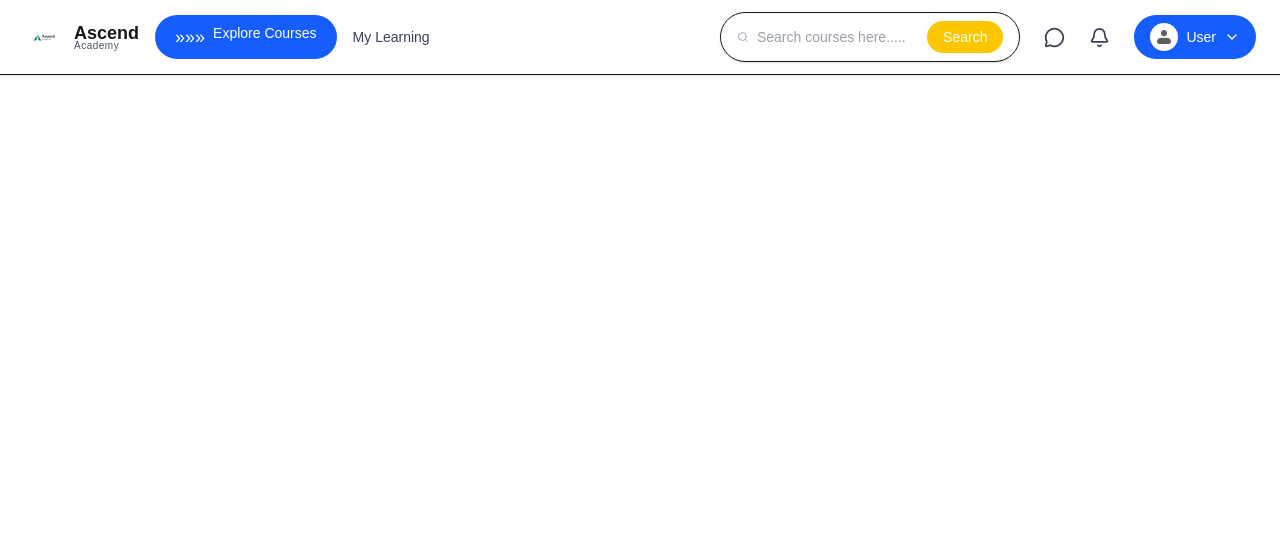
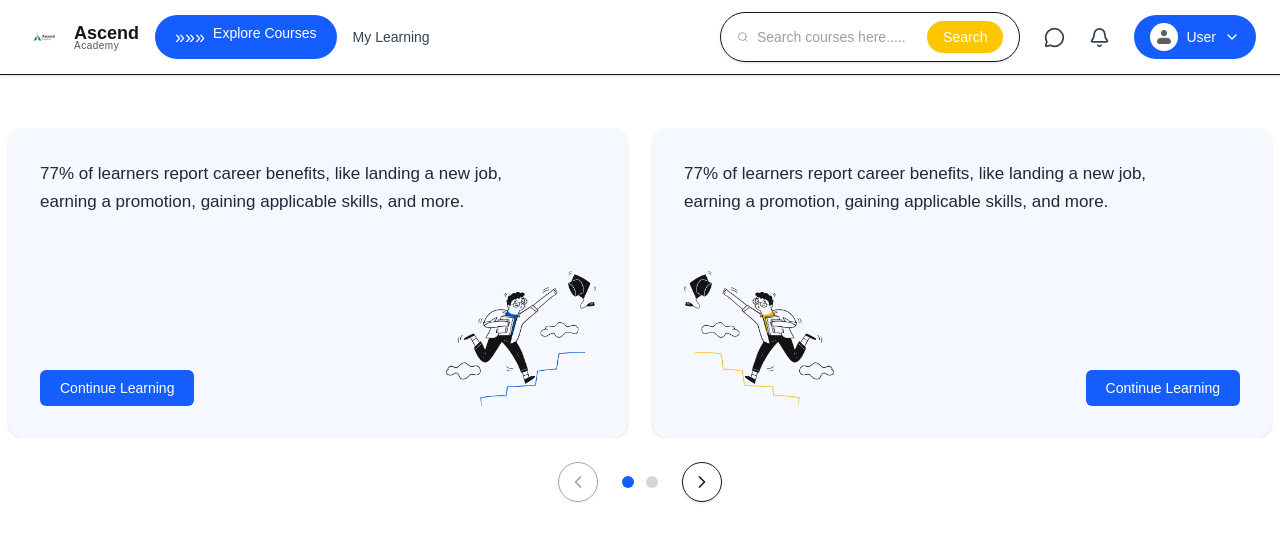
Before and after one commit to varunreddy2206/newuicourses, a Next.js app: page /userdashboard in a window 1280 px wide. Shown: the top 542 px of the page. Built offline with nearby package versions, Linux system fonts and the light colour scheme.

Commit message:
pushing learningslider

```diff
--- /dev/null
+++ b/app/components/userdashboard/LearningSlider.jsx
@@ -0,0 +1,161 @@
+"use client";
+import { useRef, useState } from "react";
+import Image from "next/image";
+import { ChevronLeft, ChevronRight } from "lucide-react";
+
+export default function LearningSlider() {
+  const sliderRef = useRef(null);
+  const [activeIndex, setActiveIndex] = useState(0);
+
+  const cards = [
+    {
+      text: "77% of learners report career benefits, like landing a new job, earning a promotion, gaining applicable skills, and more.",
+      img: "/dashboard/learning1.png",
+    },
+    {
+      text: "77% of learners report career benefits, like landing a new job, earning a promotion, gaining applicable skills, and more.",
+      img: "/dashboard/learning2.png",
+    },
+  ];
+
+  const scrollToIndex = (index) => {
+    const slider = sliderRef.current;
+    if (!slider) return;
+
+    const cardWidth = slider.children[0].clientWidth + 24;
+    slider.scrollTo({
+      left: cardWidth * index,
+      behavior: "smooth",
+    });
+
+    setActiveIndex(index);
+  };
+
+  const nextCard = () => {
+    if (activeIndex < cards.length - 1) scrollToIndex(activeIndex + 1);
+  };
+
+  const prevCard = () => {
+    if (activeIndex > 0) scrollToIndex(activeIndex - 1);
+  };
+
+  return (
+    <div className="w-full flex flex-col items-center mt-24 md:mt-28 lg:mt-32">
+
+      {/* SLIDER ROW */}
+      <div
+        ref={sliderRef}
+        className="
+          flex overflow-x-scroll scrollbar-hide scroll-smooth
+          gap-6 px-2 snap-x snap-mandatory
+        "
+      >
+        {cards.map((c, idx) => (
+          <div
+            key={idx}
+            className="
+              min-w-[86%] sm:min-w-[70%] md:min-w-[48%] lg:min-w-[48%]
+              bg-[#F5F9FF]
+              rounded-2xl p-8 snap-center shadow-sm
+              flex flex-col justify-between
+              h-[320px] sm:h-[330px] md:h-[310px] lg:h-[310px]
+            "
+          >
+
+            {/* TEXT */}
+            <p className="text-[17px] text-gray-800 leading-relaxed w-[85%]">
+              {c.text}
+            </p>
+
+            {/* BUTTON + IMAGE */}
+            <div className="flex justify-between items-end mt-4">
+
+              {idx === 0 ? (
+                <>
+                  {/* LEFT CARD → Button → Image */}
+                  <button className="
+                    bg-blue-600 text-white px-5 py-2
+                    rounded-md text-sm font-medium hover:bg-blue-700
+                  ">
+                    Continue Learning
+                  </button>
+
+                  <Image
+                    src={c.img}
+                    width={150}
+                    height={150}
+                    alt="illustration"
+                    className="object-contain"
+                  />
+                </>
+              ) : (
+                <>
+                  {/* RIGHT CARD → Image → Button */}
+                  <Image
+                    src={c.img}
+                    width={150}
+                    height={150}
+                    alt="illustration"
+                    className="object-contain"
+                  />
+
+                  <button className="
+                    bg-blue-600 text-white px-5 py-2
+                    rounded-md text-sm font-medium hover:bg-blue-700
+                  ">
+                    Continue Learning
+                  </button>
+                </>
+              )}
+
+            </div>
+          </div>
+        ))}
+      </div>
+
+      {/* ARROWS + DOTS */}
+      <div className="flex items-center gap-6 mt-6">
+
+        {/* LEFT ARROW */}
+        <button
+          onClick={prevCard}
+          disabled={activeIndex === 0}
+          className={`
+            w-10 h-10 flex items-center justify-center
+            rounded-full border shadow-sm
+            ${activeIndex === 0 ? "opacity-40 cursor-not-allowed" : "cursor-pointer"}
+          `}
+        >
+          <ChevronLeft size={20} />
+        </button>
+
+        {/* DOTS */}
+        <div className="flex gap-3">
+          {cards.map((_, i) => (
+            <div
+              key={i}
+              onClick={() => scrollToIndex(i)}
+              className={`
+                w-3 h-3 rounded-full cursor-pointer
+                ${activeIndex === i ? "bg-blue-600" : "bg-gray-300"}
+              `}
+            ></div>
+          ))}
+        </div>
+
+        {/* RIGHT ARROW */}
+        <button
+          onClick={nextCard}
+          disabled={activeIndex === cards.length - 1}
+          className={`
+            w-10 h-10 flex items-center justify-center
+            rounded-full border shadow-sm
+            ${activeIndex === cards.length - 1 ? "opacity-40 cursor-not-allowed" : "cursor-pointer"}
+          `}
+        >
+          <ChevronRight size={20} />
+        </button>
+      </div>
+    </div>
+  );
+}
--- a/app/userdashboard/page.jsx
+++ b/app/userdashboard/page.jsx
@@ -1,9 +1,11 @@
 import React from "react";
 import UserHeader from "../components/userdashboard/userheader";
+import LearningSlider from "../components/userdashboard/LearningSlider";
 export default function Page() {
   return (
     <div>
       <UserHeader />
+      <LearningSlider />
     </div>
   );
 }
```
Also changed, not shown: public/dashboard/learning1.png (added), public/dashboard/learning2.png (added).
